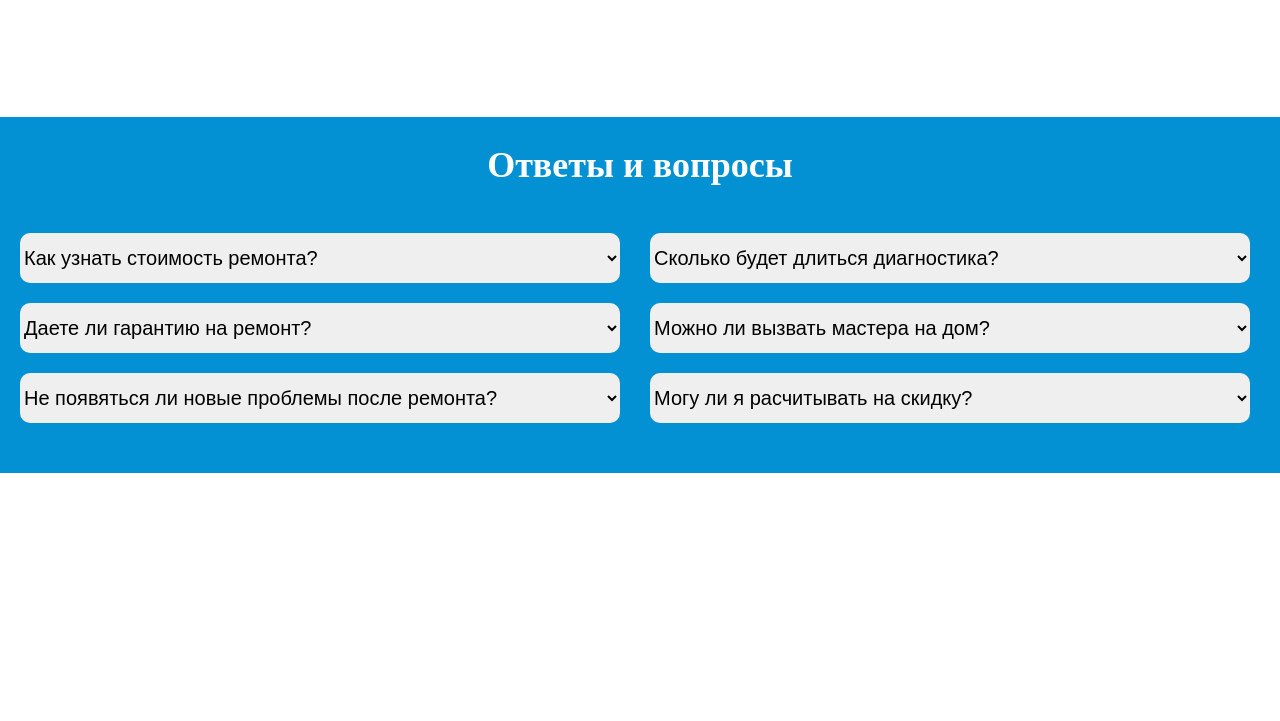
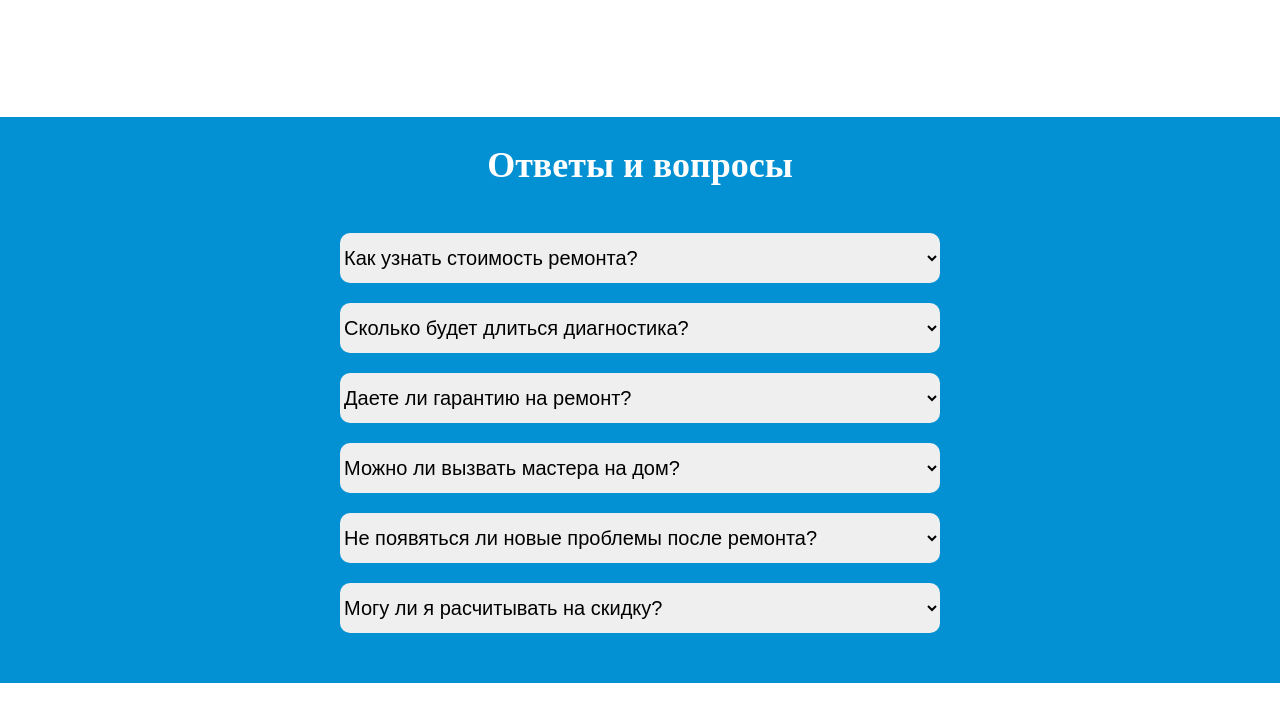
Before and after one commit to MirgradR/RepairTechnic, a website: page src/index.html in a window 1280 px wide. Shown: the part 5656-6377 px from the top of the page. Drawn offline with nearby package versions, Linux system fonts and the light colour scheme; files that its build step writes are made by us from their sources; files whose address does not match are found by name.

Commit message:
add styles for block of questions

```diff
--- a/src/index.html
+++ b/src/index.html
@@ -3,7 +3,7 @@
     <head>
         <meta charset="UTF-8">
         <meta name="viewport" content="width=device-width, user-scalable = no">
-        <title>Test Gulp</title>
+        <title>Repair technic</title>
         <link rel="stylesheet" href="css/style.css">
         <script src="https://api-maps.yandex.ru/2.1/?apikey=4016b4ac-002e-4f66-959d-647cf5259337&lang=ru_RU" type="text/javascript">
         </script>
--- a/src/scss/style.scss
+++ b/src/scss/style.scss
@@ -813,7 +813,7 @@
     .questions__form {
         justify-content: center;
         display: grid;
-        grid-template-columns: repeat(2, 50%);
+        grid-template-columns: repeat(2, 1fr);
         gap: 20px;
         select {
             max-width: 600px;
@@ -823,7 +823,15 @@
         }
     }
 }
-
+@media (max-width: 1280px) {
+    .questions {
+        .questions__content {
+            .questions__form {
+                grid-template-columns: repeat(1, minmax(0, 100%));
+            }
+        }
+    }
+}
 // map
 
 .map {
```
Also changed, not shown: dest/index.html (+1 -1 lines), dest/css/style.css.
